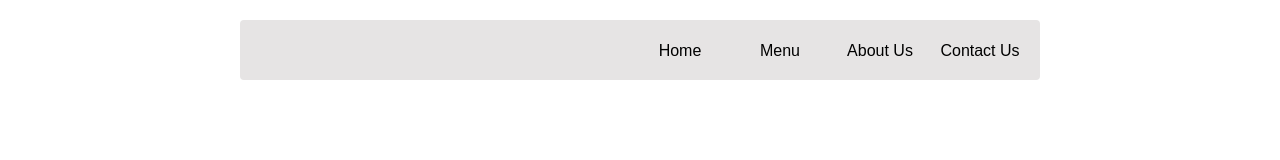
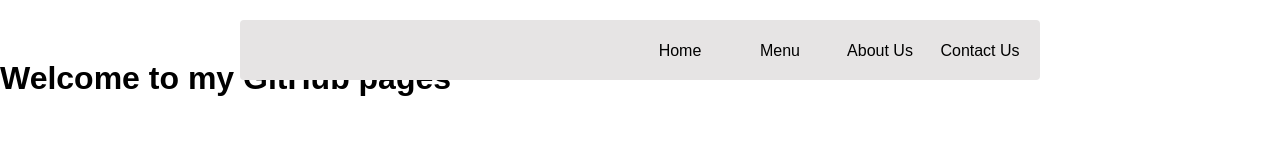
Before and after one commit to deeptesh-21/deeptesh-21.github.io, a plain HTML site: page index.html in a window 1280 px wide. Drawn offline with Linux system fonts and the light colour scheme.

Commit message:
Update index.html
added a heading

```diff
--- a/index.html
+++ b/index.html
@@ -72,5 +72,7 @@
             <li class="items"><a href="">Contact Us</a></li>
         </ul>
     </div>
+
+    <h1>Welcome to my GitHub pages</h1>
 </body>
 </html>
```
